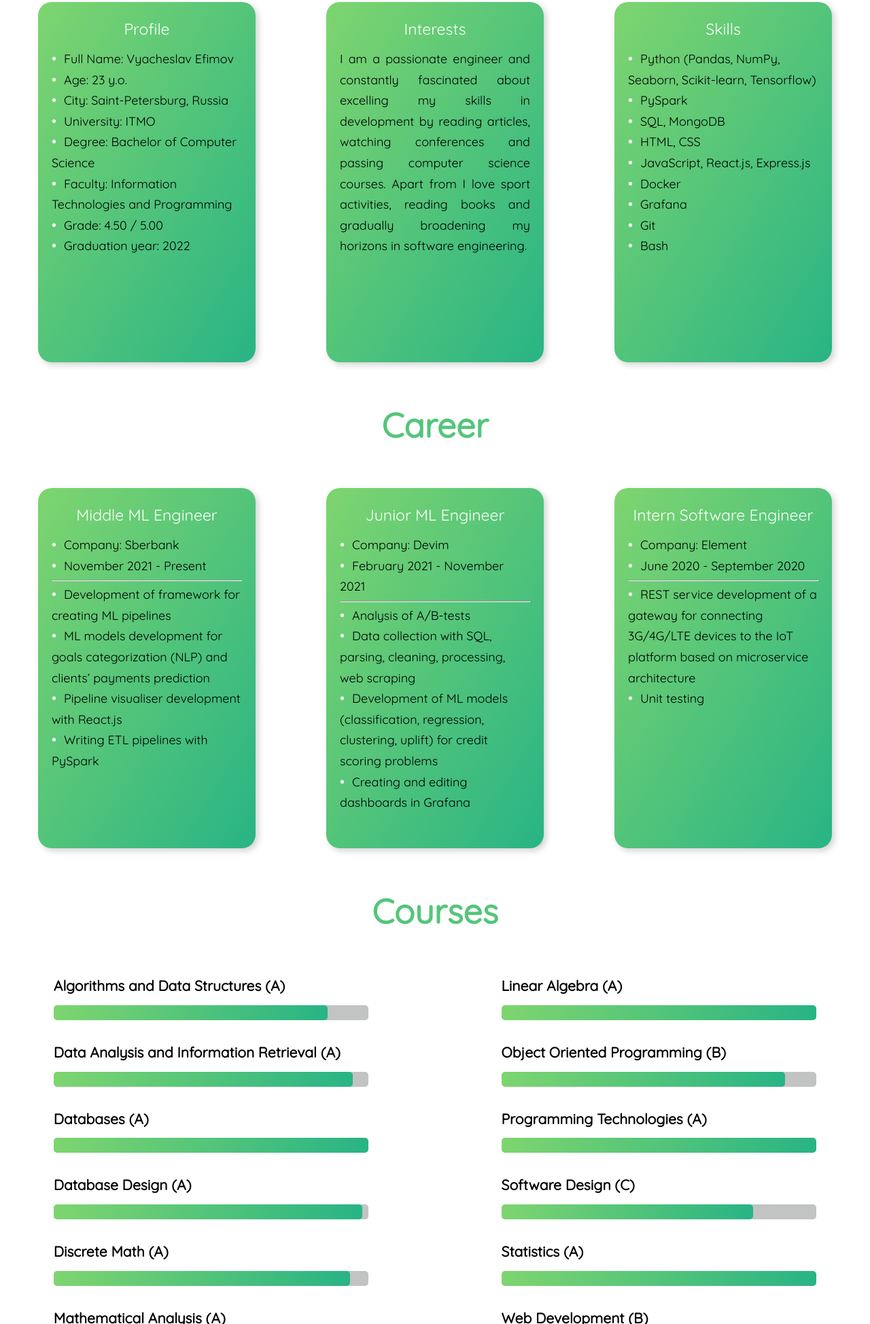
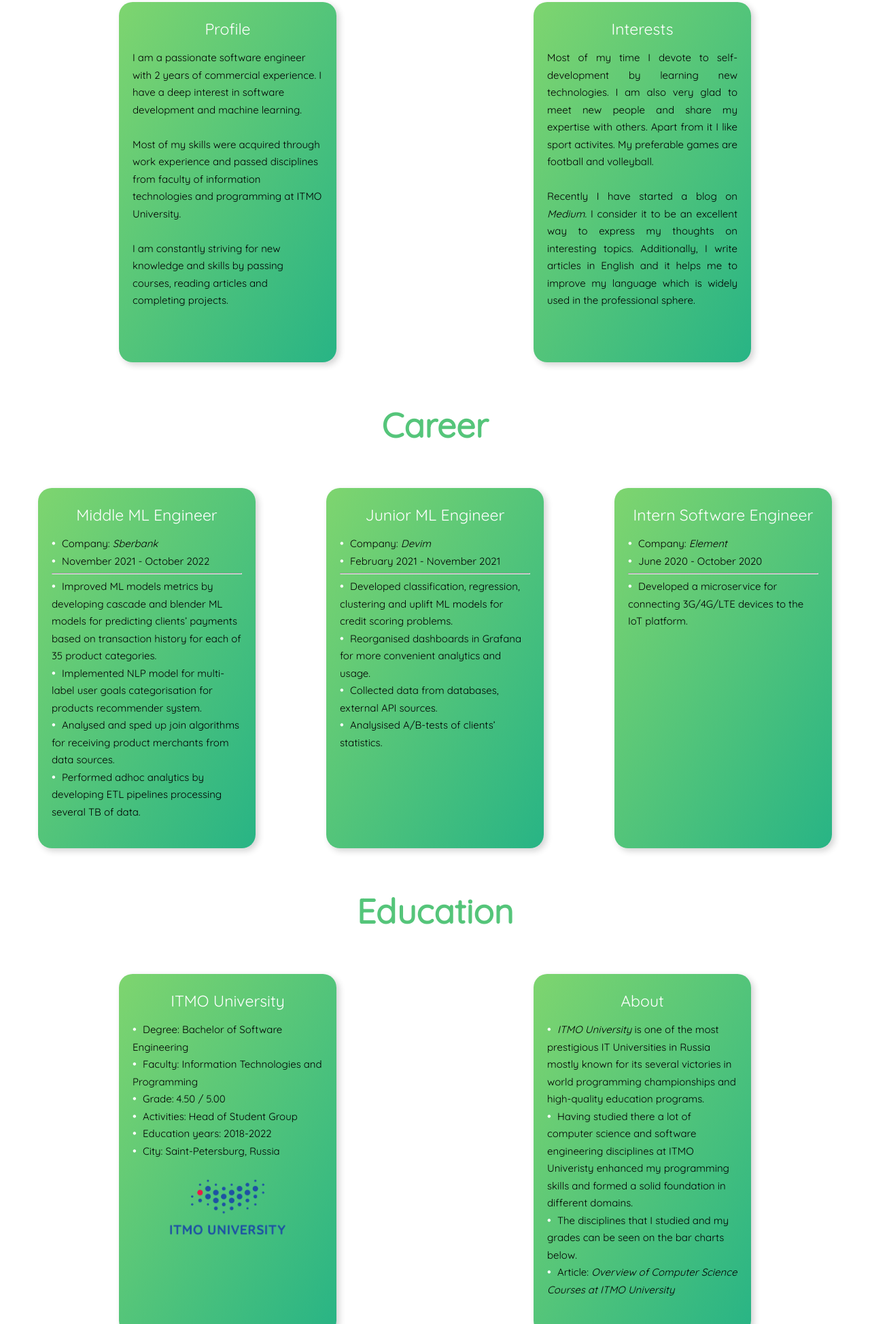
Before and after one commit to slavafive/Portfolio, a plain HTML site: page index.html in a window 1280 px wide. Shown: the part 852-2800 px from the top of the page at 68% size. Drawn offline with Linux system fonts and the light colour scheme.

Commit message:
Update contents of the site

```diff
--- a/css/styles.css
+++ b/css/styles.css
@@ -54,7 +54,7 @@ h2 {
 body {
   font-family: "Quicksand", "Futura", "Lato";
   font-weight: 400;
-  font-size: 18px;
+  font-size: 15px;
   text-align: justify;
   line-height: 1.7;
   padding: 30px;
@@ -201,6 +201,14 @@ body {
   flex-wrap: wrap;
 }
 
+.div-main-2-blocks {
+  justify-content: space-evenly;
+}
+
+.div-education {
+  margin-bottom: 80px;
+}
+
 .div-main-block {
   background: linear-gradient(to right bottom, var(--first), var(--second));
   border-radius: 20px;
@@ -238,6 +246,17 @@ body {
   font-weight: bold;
   display: inline-block;
   width: 1em;
+}
+
+.div-main-block-small {
+  width: 20%;
+  height: 240px;
+}
+
+.image-center {
+  display: block;
+  margin-left: auto;
+  margin-right: auto;
 }
 
 /* Skill Bar */
@@ -410,6 +429,14 @@ body {
   transform: translate(-50%, -50%);
 }
 
+/* Text links */
+
+.text-link {
+  color: black;
+  font-style: italic;
+  text-decoration: none;
+}
+
 /* Media queries */
 
 @media (max-width: 1300px) {
--- a/index.html
+++ b/index.html
@@ -20,47 +20,28 @@
         </h1>
         <a href="#about-me" class="btn btn-white">About me</a>
         <a href="#experience" class="btn btn-white">Career</a>
-        <a href="#courses" class="btn btn-white">Courses</a>
+        <a href="#education" class="btn btn-white">Education</a>
+        <a href="#skills" class="btn btn-white">Skills</a>
         <a href="#contacts" class="btn btn-white">Contacts</a>
     </div>
 </header>
 
 <h1 class="heading" id="about-me">About Me</h1>
-<div class="div-main">
+<div class="div-main div-main-2-blocks">
     <div class="div-main-block">
         <h2>Profile</h2>
         <ul>
-            <li>Full Name: Vyacheslav Efimov</li>
-            <li>Age: 23 y.o.</li>
-            <li>City: Saint-Petersburg, Russia</li>
-            <li>University: ITMO</li>
-            <li>Degree: Bachelor of Computer Science</li>
-            <li>Faculty: Information Technologies and Programming</li>
-            <li>Grade: 4.50 / 5.00</li>
-            <li>Graduation year: 2022</li>
+            I am a passionate software engineer with 2 years of commercial experience. I have a deep interest in software development and machine learning. <br><br>
+            Most of my skills were acquired through work experience and passed disciplines from faculty of information technologies and programming at ITMO University.<br><br>
+            I am constantly striving for new knowledge and skills by passing courses, reading articles and completing projects.
         </ul>
     </div>
     <div class="break"></div>
     <div class="div-main-block">
         <h2>Interests</h2>
-        <p>I am a passionate engineer and constantly fascinated about excelling my skills in development by reading
-            articles, watching conferences and passing computer science courses.
-            Apart from I love sport activities, reading books and gradually broadening my horizons in software engineering.</p>
-    </div>
-    <div class="break"></div>
-    <div class="div-main-block">
-        <h2>Skills</h2>
-        <ul>
-            <li>Python (Pandas, NumPy, Seaborn, Scikit-learn, Tensorflow)</li>
-            <li>PySpark</li>
-            <li>SQL, MongoDB</li>
-            <li>HTML, CSS</li>
-            <li>JavaScript, React.js, Express.js</li>
-            <li>Docker</li>
-            <li>Grafana</li>
-            <li>Git</li>
-            <li>Bash</li>
-        </ul>
+        <p>Most of my time I devote to self-development by learning new technologies. I am also very glad to meet new people and share my expertise with others. Apart from it I like sport activites. My preferable games are football and volleyball.<br><br>
+            Recently I have started a blog on <a class="text-link" href="https://medium.com/@slavahead/overview-of-computer-science-courses-at-itmo-university-4e92700e6c89">Medium</a>. I consider it to be an excellent way to express my thoughts on interesting topics.
+            Additionally, I write articles in English and it helps me to improve my language which is widely used in the professional sphere.</p>
     </div>
 
 </div>
@@ -70,15 +51,16 @@
     <div class="div-main-block">
         <h2>Middle ML Engineer</h2>
         <ul>
-            <li>Company: Sberbank</li>
-            <li>November 2021 - Present</li>
+            <li>Company: <a class="text-link" href="https://www.sberbank.com/index">Sberbank</a></li>
+            <li>November 2021 - October 2022</li>
         </ul>
         <hr>
         <ul>
-            <li>Development of framework for creating ML pipelines</li>
-            <li>ML models development for goals categorization (NLP) and clients’ payments prediction</li>
-            <li>Pipeline visualiser development with React.js</li>
-            <li>Writing ETL pipelines with PySpark</li>
+            <li>Improved ML models metrics by developing cascade and blender ML models for predicting clients’ payments based on transaction history for each of 35 product categories.</li>
+            <li>Implemented NLP model for multi-label user goals categorisation for products recommender system.</li>
+            <li>Analysed and sped up join algorithms for receiving product merchants from data sources.</li>
+            <li>Performed adhoc analytics by developing ETL pipelines processing several TB of data.</li>
+            <!-- <li>Interacted with stakeholders throughout development process and presented results.</li> -->
         </ul>
     </div>
 
@@ -87,15 +69,15 @@
     <div class="div-main-block">
         <h2>Junior ML Engineer</h2>
         <ul>
-            <li>Company: Devim</li>
+            <li>Company: <a class="text-link" href="https://devim.com">Devim</a></li>
             <li>February 2021 - November 2021</li>
         </ul>
         <hr>
         <ul>
-            <li>Analysis of A/B-tests</li>
-            <li>Data collection with SQL, parsing, cleaning, processing, web scraping</li>
-            <li>Development of ML models (classification, regression, clustering, uplift) for credit scoring problems</li>
-            <li>Creating and editing dashboards in Grafana</li>
+            <li>Developed classification, regression, clustering and uplift ML models for credit scoring problems.</li>
+            <li>Reorganised dashboards in Grafana for more convenient analytics and usage.</li>
+            <li>Collected data from databases, external API sources.</li>
+            <li>Analysised A/B-tests of clients’ statistics.</li>
         </ul>
     </div>
 
@@ -104,20 +86,47 @@
     <div class="div-main-block">
         <h2>Intern Software Engineer</h2>
         <ul>
-            <li>Company: Element</li>
-            <li>June 2020 - September 2020</li>
+            <li>Company: <a class="text-link" href="http://www.element-soft.com">Element</a></li>
+            <li>June 2020 - October 2020</li>
         </ul>
         <hr>
         <ul>
-            <li>REST service development of a gateway for connecting 3G/4G/LTE devices to the IoT platform based on microservice architecture</li>
-            <li>Unit testing</li>
+            <li>Developed a microservice for connecting 3G/4G/LTE devices to the IoT platform.</li>
         </ul>
     </div>
 </div>
 
-<h1 class="heading" id="courses">Courses</h1>
+<h1 class="heading" id="education">Education</h1>
+<div class="div-main div-main-2-blocks div-education">
+
+    <div class="div-main-block">
+        <h2>ITMO University</h2>
+        <ul>
+            <li>Degree: Bachelor of Software Engineering</li>
+            <li>Faculty: Information Technologies and Programming</li>
+            <li>Grade: 4.50 / 5.00</li>
+            <li>Activities: Head of Student Group</li>
+            <li>Education years: 2018-2022</li>
+            <li>City: Saint-Petersburg, Russia</li>
+        </ul>
+        <img src="images/itmo/itmo.png" height="140" class="image-center">
+    </div>
+
+    <div class="break"></div>
+
+    <div class="div-main-block">
+        <h2>About</h2>
+        <ul>
+            <li><a class="text-link" href="https://en.itmo.ru">ITMO University</a> is one of the most prestigious IT Universities in Russia mostly known for its several victories in world programming championships and high-quality education programs.</li>
+            <li>Having studied there a lot of computer science and software engineering disciplines at ITMO Univeristy enhanced my programming skills and formed a solid foundation in different domains.</li>
+            <li>The disciplines that I studied and my grades can be seen on the bar charts below.</li>
+            <li>Article: <a class="text-link" href="https://medium.com/@slavahead/overview-of-computer-science-courses-at-itmo-university-4e92700e6c89">Overview of Computer Science Courses at ITMO University</a></li>
+        </ul>
+    </div>
+
+</div>
+
 <div class="div-main">
-
         <div class="div-skills">
 
             <h3>Algorithms and Data Structures (A)</h3>
@@ -165,12 +174,64 @@
 
 </div>
 
+<h1 class="heading" id="skills">Skills</h1>
+<div class="div-main">
+
+    <div class="div-main-block div-main-block-small">
+
+        <h2>Data Science</h2>
+        <ul>
+            <li>Python</li>
+            <li>Pandas, NumPy, Seaborn</li>
+            <li>Scikit-Learn</li>
+            <li>LightGBM, CatBoost</li>
+            <li>PyTorch</li>
+            <li>PySpark</li>
+        </ul>
+    </div>
+    <div class="break"></div>
+
+    <div class="div-main-block div-main-block-small">
+        <h2>Frontend</h2>
+        <ul>
+            <li>HTML, CSS</li>
+            <li>JavaScript</li>
+            <li>React.js</li>
+        </ul>
+    </div>
+    <div class="break"></div>
+
+    <div class="div-main-block div-main-block-small">
+        <h2>Backend</h2>
+        <ul>
+            <li>Python, Flask</li>
+            <li>JavaScript, Express.js</li>
+            <li>Java, Spring Boot</li>
+            <li>Swagger</li>
+        </ul>
+    </div>
+    <div class="break"></div>
+
+    <div class="div-main-block div-main-block-small">
+        <h2>Other</h2>
+        <ul>
+            <li>SQL, MongoDB, GraphQL</li>
+            <li>Linux, Bash</li>
+            <li>Git</li>
+            <li>Docker</li>
+            <li>Grafana</li>
+        </ul>
+    </div>
+
+</div>
+
+
 <h1 class="heading" id="contacts">Contacts</h1>
 <div class="div-contacts">
     <a href="https://t.me/slavafive"><i class="fab fa-telegram-plane"></i></a>
     <a href ="mailto: vyacheslavefimov1999@gmail.com"><i class="fa fa-envelope"></i></a>
     <a href="https://www.linkedin.com/in/vyacheslav-efimov/"><i class="fab fa-linkedin"></i></a>
-    <a href="https://medium.com/@slaveau"><i class="fab fa-medium"></i></a>
+    <a href="https://medium.com/@slavahead"><i class="fab fa-medium"></i></a>
     <a href="https://github.com/slavafive"><i class="fab fa-github"></i></a>
 </div>
 
```
Also changed, not shown: images/itmo/itmo.png (added), images/itmo/logo.png (added).
